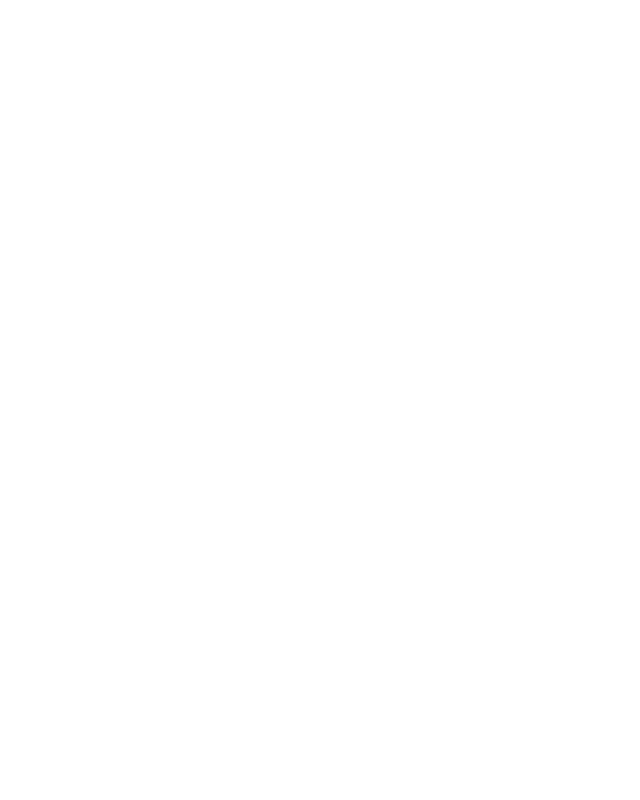
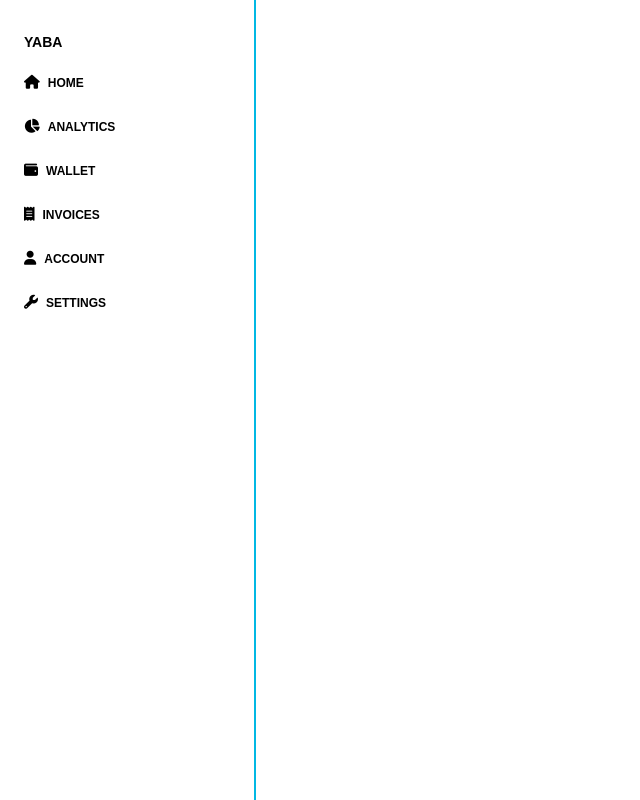
Before and after one commit to superbahbi/YABA, a React (Create React App) app in the folder web/: page /wallet in a window 1280 px wide. Before the commit this address had no page. Shown: the whole page, without its empty margins (0-640 px from the left). Built offline with nearby package versions, Linux system fonts and the light colour scheme.

Commit message:
refactor: :art: Changed typos

```diff
--- a/web/src/App.tsx
+++ b/web/src/App.tsx
@@ -1,4 +1,3 @@
-import React from "react";
 import { Routes, Route } from "react-router-dom";
 import Account from "./views/Account";
 import Analytics from "./views/Analytics";
@@ -13,7 +12,7 @@
       <Routes>
         <Route path="/" element={<Home />} />
         <Route path="analytics" element={<Analytics />} />
-        <Route path="wallets" element={<Wallets />} />
+        <Route path="wallet" element={<Wallets />} />
         <Route path="invoices" element={<Invoices />} />
         <Route path="account" element={<Account />} />
         <Route path="settings" element={<Settings />} />
--- a/web/src/layouts/Navbar.tsx
+++ b/web/src/layouts/Navbar.tsx
@@ -1,8 +1,8 @@
 import React from "react";
 import { Link } from "react-router-dom";
-interface NavbarProps {}
+interface NavbarProps { }
 
-const Navbar: React.FC<NavbarProps> = ({}) => {
+const Navbar: React.FC<NavbarProps> = ({ }) => {
   return (
     <nav className="md:left-0 md:block md:fixed md:top-0 md:bottom-0 md:overflow-y-auto md:flex-row md:flex-nowrap md:overflow-hidden border-r-2 border-blueLight bg-white flex flex-wrap items-center justify-between relative md:w-64 z-10 py-4 px-6">
       <div className="md:flex-col md:items-stretch md:min-h-full md:flex-nowrap px-0 flex flex-wrap items-center w-full mx-auto">
@@ -44,7 +44,7 @@
               to="/invoices"
             >
               <i className={"fas fa-receipt mr-2 text-sm "}> </i>
-              Invocies
+              Invoices
             </Link>
           </li>
           <li className="items-center">
```
Also changed, not shown: 1 other file (tests, documents, lock files or other folders).
